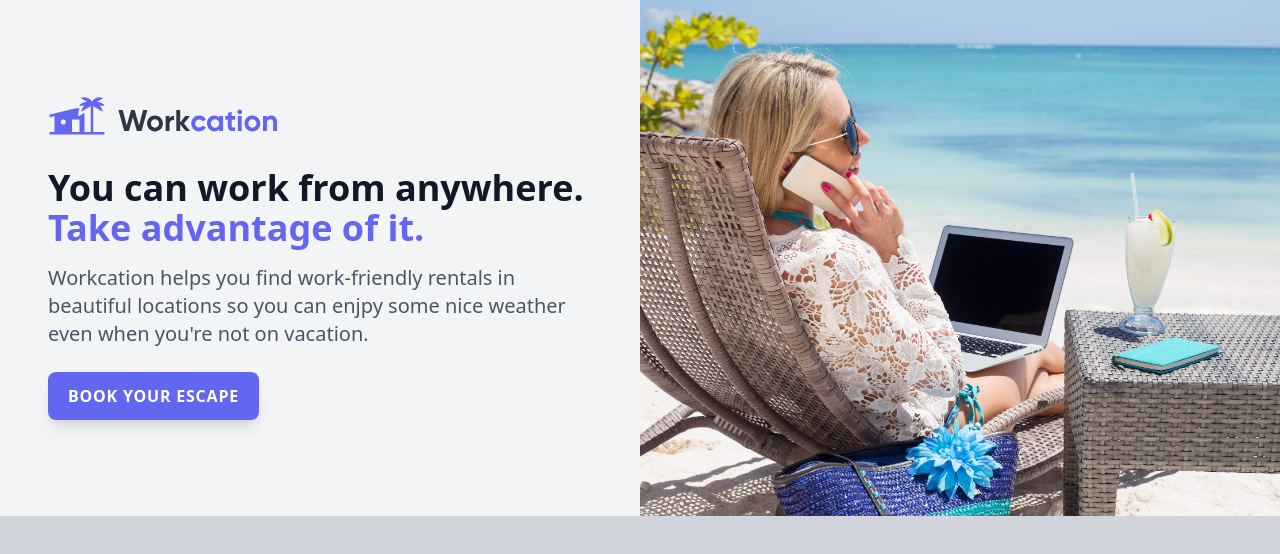
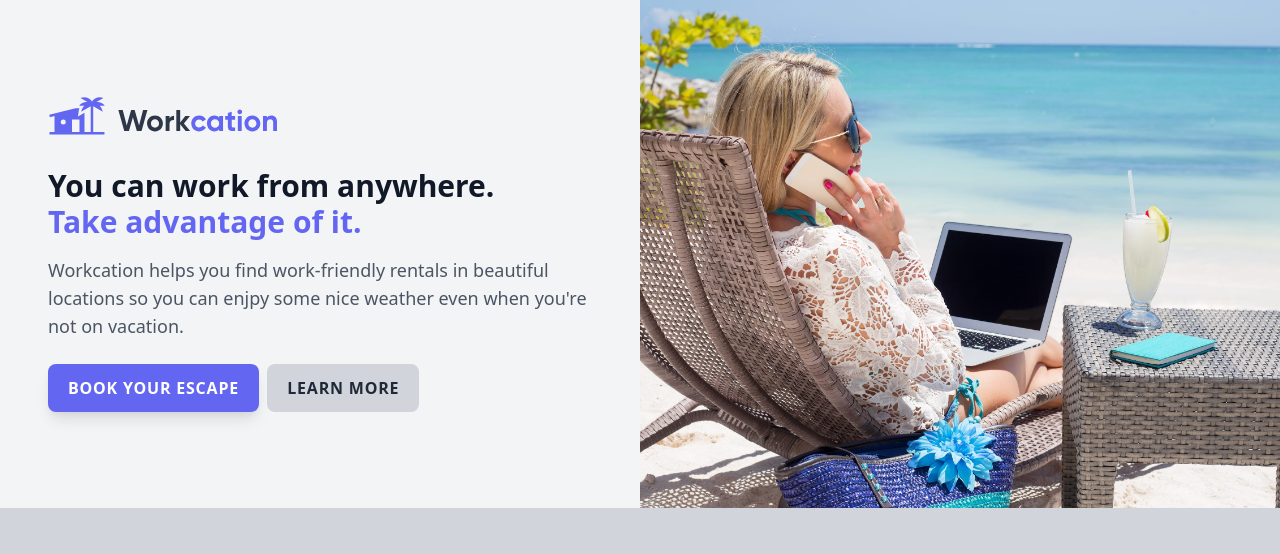
Before and after one commit to Khoiron14/tailwind-zero, a website built with Vite: page index.html in a window 1280 px wide. Built offline with nearby package versions, Linux system fonts and the light colour scheme.

Commit message:
Composing Utilities with apply

```diff
--- a/css/tailwind.css
+++ b/css/tailwind.css
@@ -1,3 +1,15 @@
 @tailwind base;
 @tailwind components;
 @tailwind utilities;
+
+@layer components {
+  .btn {
+    @apply inline-block px-5 py-3 text-sm font-semibold tracking-wider uppercase rounded-lg focus:outline-none focus:ring focus:ring-offset-2 focus:ring-opacity-50 sm:text-base;
+  }
+  .btn-primary {
+    @apply transform transition text-white bg-indigo-500 shadow-lg focus:ring-indigo-500 active:bg-indigo-600 hover:-translate-y-0.5 hover:bg-indigo-400;
+  }
+  .btn-secondary {
+    @apply text-gray-800 bg-gray-300 focus:ring-gray-300 active:bg-gray-400 hover:bg-gray-200;
+  }
+}
--- a/index.html
+++ b/index.html
@@ -17,19 +17,18 @@
                 <img class="h-10" src="/img/logo.svg" alt="Workcation">
                 <img class="object-center mt-6 rounded-lg shadow-xl sm:mt-8 sm:h-64 sm:w-full sm:object-cover lg:hidden"
                     src="/img/beach-work.jpg" alt="Woman workcationing on the beach">
-                <h1 class="mt-6 text-2xl font-bold text-gray-900 sm:mt-8 sm:text-4xl lg:text-3xl xl:text-4xl">
+                <h1 class="mt-6 text-xl font-bold text-gray-900 sm:mt-8 sm:text-3xl lg:text-2xl xl:text-3xl">
                     You can work from anywhere.
                     <br>
                     <span class="text-indigo-500">Take advantage of it.</span>
                 </h1>
-                <p class="mt-2 text-gray-600 sm:mt-4 sm:text-xl">
+                <p class="mt-2 text-gray-600 sm:mt-4 sm:text-lg">
                     Workcation helps you find work-friendly rentals in beautiful locations
                     so you can enjpy some nice weather even when you're not on vacation.
                 </p>
-                <div class="mt-4 sm:mt-6">
-                    <a class="inline-block px-5 py-3 text-sm font-semibold tracking-wider transform transition text-white uppercase bg-indigo-500 rounded-lg shadow-lg focus:outline-none focus:ring focus:ring-offset-2 focus:ring-opacity-50 focus:ring-indigo-500 active:bg-indigo-600 hover:-translate-y-0.5 hover:bg-indigo-400 sm:text-base" href="#">
-                        Book your escape
-                    </a>
+                <div class="mt-4 space-x-1 sm:mt-6">
+                    <a class="btn btn-primary" href="#">Book your escape</a>
+                    <a class="btn btn-secondary" href="#">Learn more</a>
                 </div>
             </div>
         </div>
```
